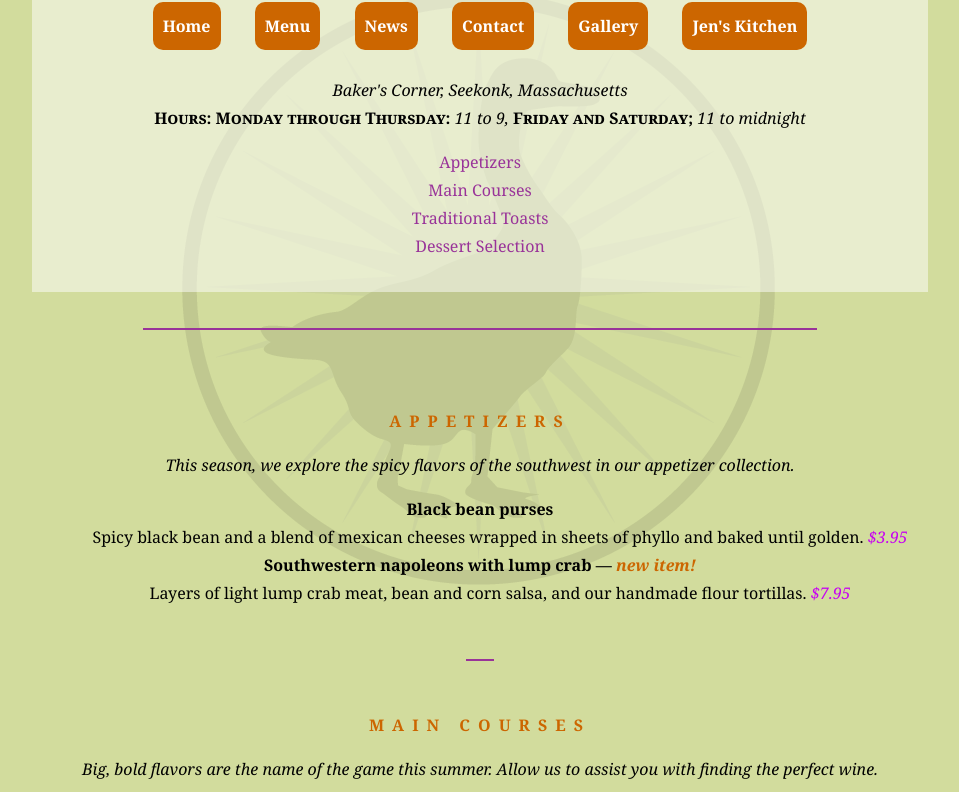
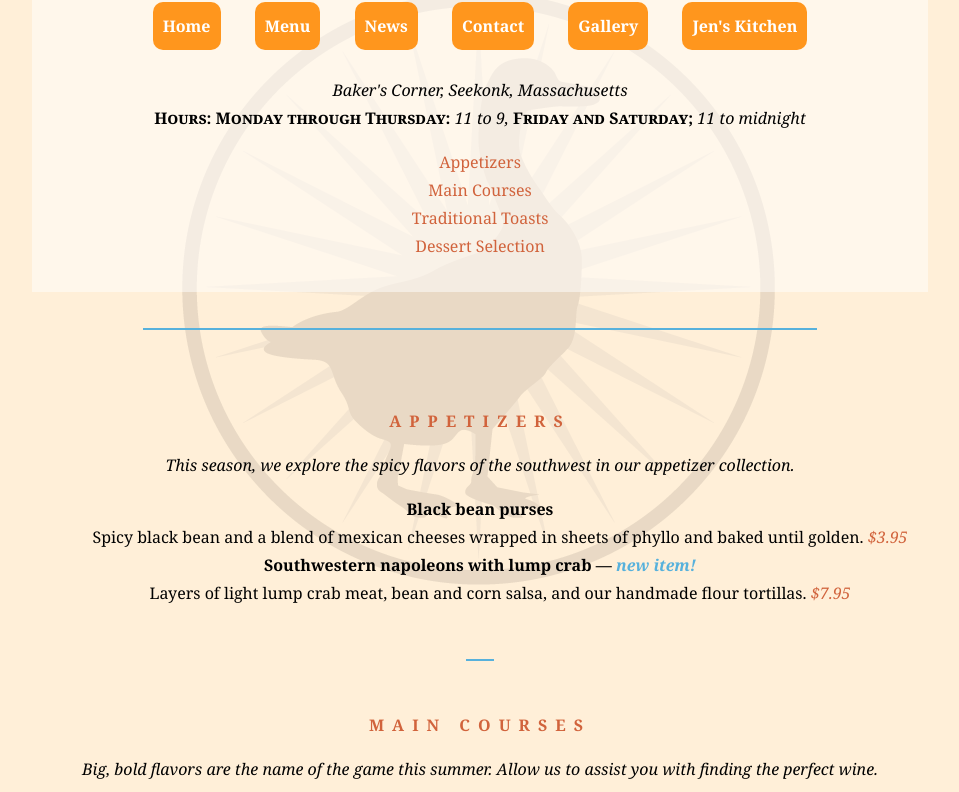
Before and after one commit to shreyaaaaapatel/fid, a plain HTML site: page bistro/summermenu_ex7.html in a window 1280 px wide. Shown: the part 111-903 px from the top of the page, without its empty margins (160-1119 px from the left). Drawn offline with Linux system fonts and the light colour scheme; a web font is replaced by a local one.

Commit message:
Summer Menu

```diff
--- a/bistro/menustyles.css
+++ b/bistro/menustyles.css
@@ -4,16 +4,16 @@ body {
   font-size: 100%;
   line-height: 175%;
   margin: 0 15% 0;
-  background: #d2dc9d url(images/blackgoose2.png) no-repeat center 100px fixed;
+  background: #ffefd8 url(images/blackgoose2.png) no-repeat center 100px fixed;
 }
 header {
   margin-top: 0;
   padding: 3em 1em 2em 1em;
   text-align: center;
-  background: url(images/purpledot.png) center top repeat-x;
+  background: url(images/bluedot.png) center top repeat-x;
   background:
-    url(images/purpledot.png) left top repeat-y,
-    url(images/purpledot.png) right top repeat-y,
+    url(images/bluedot.png) left top repeat-y,
+    url(images/bluedot.png) right top repeat-y,
     url(images/gooseshadow.png) 90% bottom no-repeat;
   background-color: rgba(255,255,255,.5);
 }
@@ -22,31 +22,31 @@ a {
   text-decoration: none;
 }
 a:link {
-  color: #939;
+  color: #d1633c;
 }
 a:visited {
-  color: #937393;
+  color: #ff961d;
 }
 a:focus, a:hover {
-  color: #c700f2;
+  color: #57b1dc;
   background-color: #fff;
 }
 a:active {
-  color: #f0f;
+  color: #ff961d;
   background-color: #fff;
 }
 
 h1 {
   font: bold 1.5em Georgia, serif;
   text-shadow: .05em .05em .1em lightslategray;
-  color: #939;
+  color: #d1633c;
 }
 h2 {
   font-size: 1em;
   text-transform: uppercase;
   letter-spacing: .5em;
   text-align: center;
-  color: #c60;
+  color: #d1633c;
 }
 dt {
   font-weight: bold;
@@ -65,11 +65,11 @@ ul {
 .price {
   font-family: Georgia, serif;
   font-style: italic;
-  color: #c700f2;
+  color: #d1633c;
 }
 p.warning, sup {
   font-size: small;
-  color: #f0f;
+  color: #ff4800;
   text-align: center;
 }
 .label {
--- a/bistro/summermenu_ex7.html
+++ b/bistro/summermenu_ex7.html
@@ -10,16 +10,16 @@
             font-size: 100%;
             line-height: 175%;
             margin: 0 15% 0;
-            background: #d2dc9d url(images/blackgoose2.png) no-repeat center 100px fixed;
+            background: #ffefd8 url(images/blackgoose2.png) no-repeat center 100px fixed;
         }
         header {
             margin-top: 0;
             padding: 3em 1em 2em 1em;
             text-align: center;
-            background: url(images/purpledot.png) center top repeat-x;
+            background: url(images/bluedot.png) center top repeat-x;
             background:
-                url(images/purpledot.png) left top repeat-y,
-                url(images/purpledot.png) right top repeat-y
+                url(images/bluedot.png) left top repeat-y,
+                url(images/bluedot.png) right top repeat-y
                 url(images/gooseshadow.png) 90% bottom no-repeat;
             background-color: rgba(255, 255, 255, .5);
         }
@@ -27,35 +27,35 @@
             text-decoration: none;
         }
         a:link {
-            color: #939;
+            color: #d1633c;
         }
         a:visited {
-            color: #937393;
+            color: #ff961d;
         }
         a:focus, a:hover {
-            color: #c700f2;
+            color: #57b1dc;
             background-color: #fff;
         }
         a:active {
-            color: #f0f;
+            color: #ff961d;
             background-color: #fff;
         }
         h1 {
             font: bold 1.5em Georgia, serif;
             text-shadow: .05em .05em .1em lightslategray;
-            color: #939;
+            color: #d1633c;
         }
         h2 {
             font-size: 1em;
             text-transform: uppercase;
             letter-spacing: .5em;
             text-align: center;
-            color: #c60;
+            color: #d1633c;
         }
         hr {
             width: 75%;
             margin: 10 auto;
-            border: 1px solid #939;
+            border: 1px solid #57b1dc;
         }
         dt {
             font-weight: bold;
@@ -73,7 +73,7 @@
             padding: 0;
         }
         dt strong {
-            color: #c60;
+            color: #57b1dc;
         }
         #info p {
             font-style: italic;
@@ -81,7 +81,7 @@
         .price {
             font-family: Georgia, serif;
             font-style: italic;
-            color: #c700f2;
+            color: #d1633c;
         }
         .label {
             font-weight: bold;
@@ -90,7 +90,7 @@
         }
         p.warning, sup {
             font-size: small;
-            color: #f0f;
+            color: #ff4800;
             text-align: center;
         }
         h1, h2, #info {
@@ -113,7 +113,7 @@
             text-align: center;
             margin-bottom: 10px;
             padding: 10px;
-            background-color: #c60;
+            background-color: #ff961d;
             color: white;
             display: inline-block;
             font-weight: bolder;
```
Also changed, not shown: bistro/summermenu_ex1.html (+12 -12 lines), bistro/summermenu_ex2.html (+12 -12 lines), bistro/summermenu_ex3.html (+13 -13 lines), bistro/summermenu_ex4.html (+13 -13 lines), bistro/summermenu_ex5.html (+13 -13 lines), bistro/summermenu_ex6.html (+13 -13 lines), bistro/summermenu_ex8.html (+3 -3 lines), bistro/images/bluedot.png (added).
